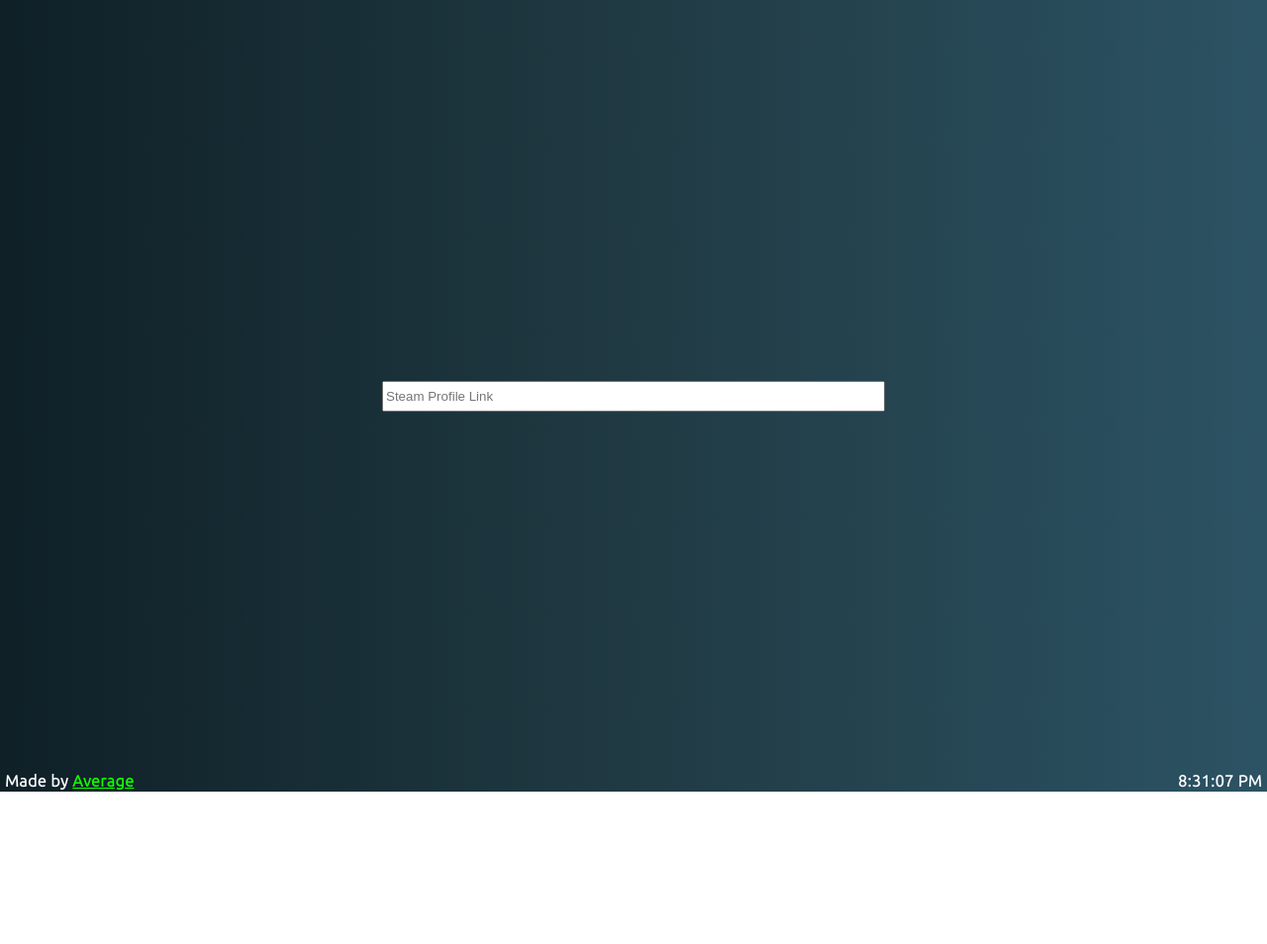
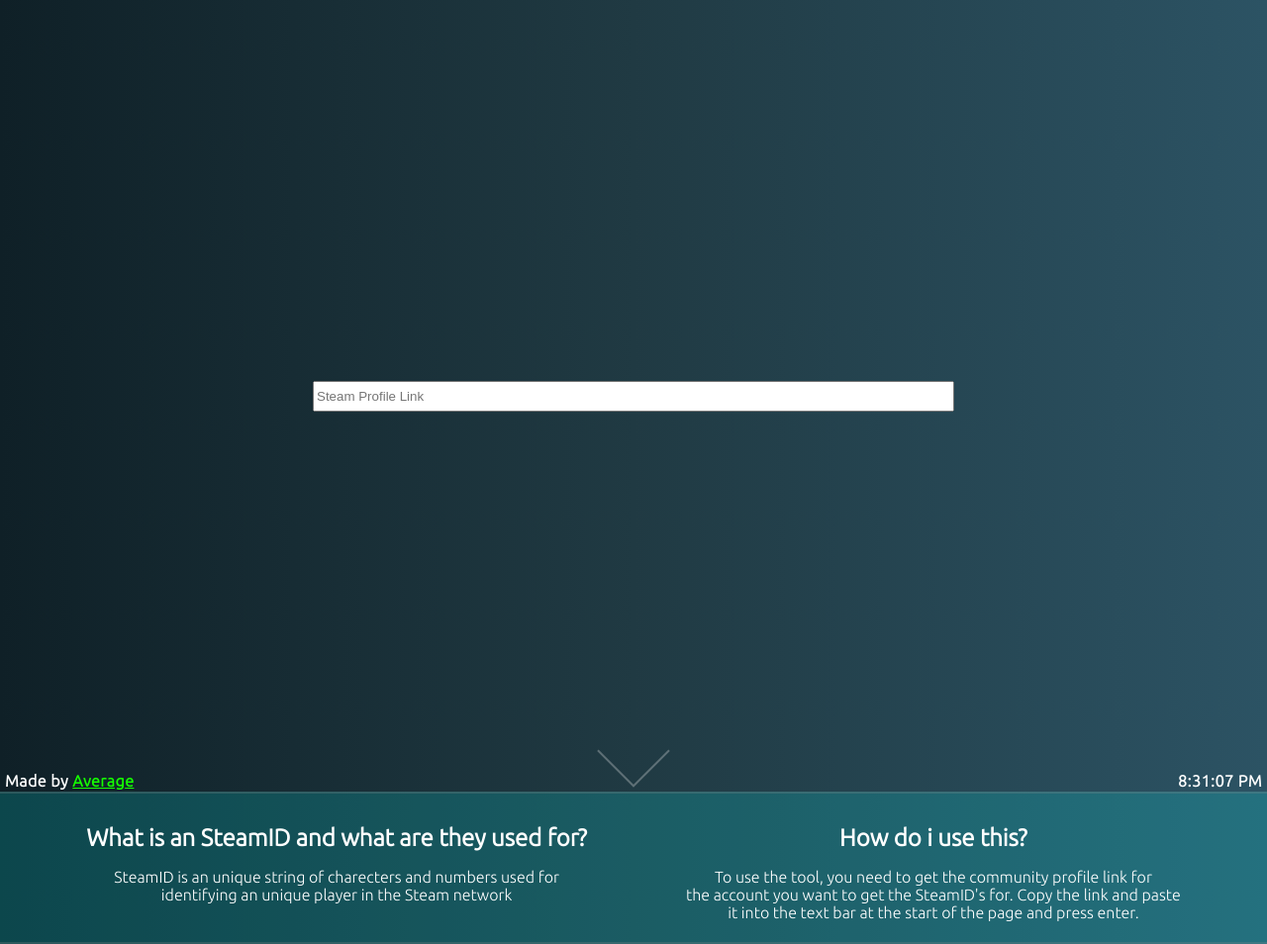
Before and after one commit to Averagess/picasso, a website: page public/html/steamid.html in a window 1280 px wide. Shown: the whole page at 99% size. Before the commit the page ends 800 px from the top, so only its background shows below. Drawn offline with Linux system fonts and the light colour scheme.

Commit message:
Added help section to the bottom of steamid page

```diff
--- a/public/css/steamid.css
+++ b/public/css/steamid.css
@@ -5,8 +5,7 @@
     height: 100vh;
     width: 100vw;
     margin: 0px;
-    display: grid;
-    place-items: center;
+    overflow-x: hidden;
 }
 #footer-container {
     position: fixed;
@@ -73,7 +72,7 @@
 }
 
 input {
-    width: 500px;
+    width: 50vw;
     height: 25px;
 }
 .profile img {
@@ -90,8 +89,9 @@
 #main-content {
   width: inherit;
   height: inherit;
-  display: inherit;
+  display: grid;
   place-items: center;
+  position: relative;
 }
 
 #profiledesc {
@@ -107,6 +107,67 @@
 #onlinestate {
   text-decoration: none;
   font-size: large;
+}
+
+.arrow {
+  border: solid #fffbfb47;
+  border-width: 0 2px 2px 0;
+  display: inline-block;
+  padding: 25px;
+  transform: rotate(45deg);
+  -webkit-transform: rotate(45deg);
+  position: absolute;
+  bottom: 15px;
+}
+
+#help-content {
+  display: flex;
+  width: 100vw;
+  height: fit-content;
+  background-color: rgba(0, 255, 255, 0.171);
+  border: 2px solid rgba(141, 141, 141, 0.247);
+  border-right: 0;
+  border-left: 0;
+  flex-direction: row;
+  justify-content: center;
+  flex-wrap: wrap;
+  align-items: center;
+}
+
+.help-element {
+  height: 15vh;
+  text-align: center;
+  padding-top: 15px;
+  padding-bottom: 15px;
+  padding-right: 50px;
+  padding-left: 50px;
+}
+
+.help-element h1 {
+  font-size: x-large;
+}
+
+.help-element p {
+  margin: 0px;
+}
+/* width */
+::-webkit-scrollbar {
+  width: 5px;
+}
+
+/* Track */
+::-webkit-scrollbar-track {
+  background: #3d3d3d;
+}
+
+/* Handle */
+::-webkit-scrollbar-thumb {
+  background: rgb(143, 143, 143);
+}
+
+/* Handle on hover */
+::-webkit-scrollbar-thumb:hover {
+  background: rgb(250, 250, 250);
 }
 
 .lds-roller {
--- a/public/html/steamid.html
+++ b/public/html/steamid.html
@@ -17,6 +17,20 @@
       <div class="lds-roller" style="display: none;"><div></div><div></div><div></div><div></div><div></div><div></div><div></div><div></div></div>
       <input id="input" placeholder="Steam Profile Link">
     </div>
+    <i class="arrow"></i>
+  </div>
+  <div id="help-content">
+    <div class="help-element">
+      <h1>What is an SteamID and what are they used for?</h1>
+      <p>SteamID is an unique string of charecters and numbers used for</p>
+      <p>identifying an unique player in the Steam network</p>
+    </div>
+    <div class="help-element">
+      <h1>How do i use this?</h1>
+      <p>To use the tool, you need to get the community profile link for</p>
+      <p>the account you want to get the SteamID's for. Copy the link and paste</p>
+      <p>it into the text bar at the start of the page and press enter.</p>
+    </div>
   </div>
   <div id="footer-container">
     <footer>Made by <a id="link" href="https://github.com/Averagess" target="_blank">Average</a><a id="clock">loading clock..</a></footer>
--- a/public/js/steamid.js
+++ b/public/js/steamid.js
@@ -1,10 +1,10 @@
 /* eslint-disable no-undef */
-
 onload = async function() {
 	const clockElement = document.getElementById("clock");
 	const inputElement = document.getElementById("input");
 	const boxElement = document.getElementById("box");
 	const animationElements = document.getElementsByClassName("lds-roller");
+
 	setInterval(() => {
 		const time = new Date().toLocaleTimeString();
 		clockElement.innerHTML = time;
```
